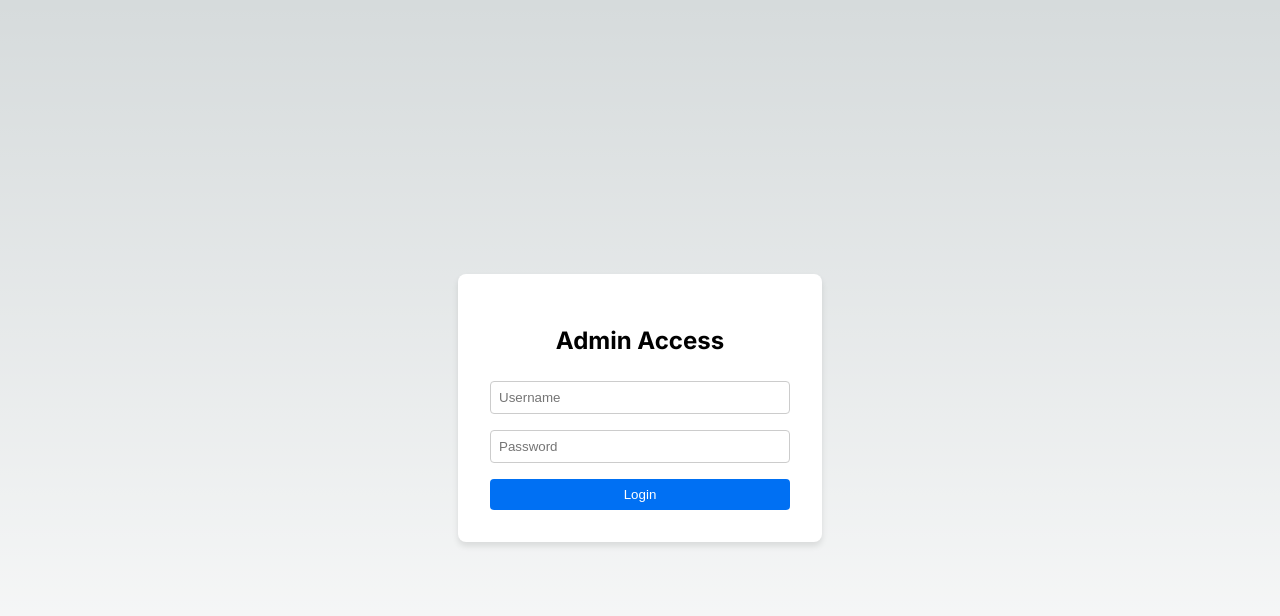
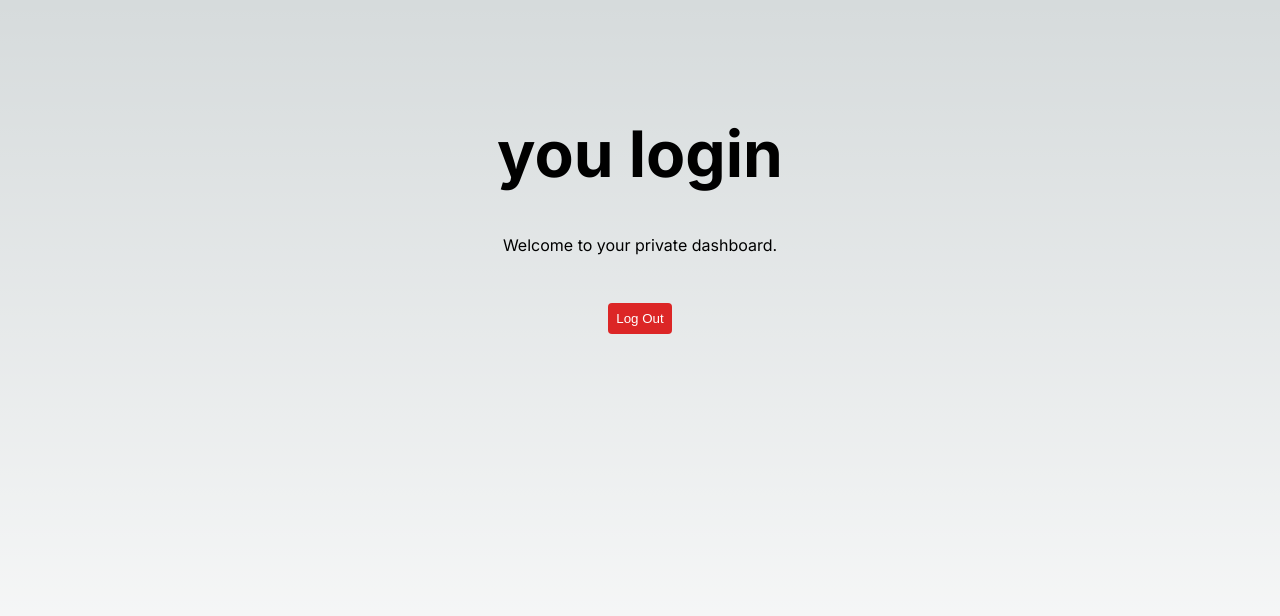
Before and after one commit to InfectiousAlpha/PhysicsWithIsmail, a Next.js app: page / in a window 1280 px wide. Shown: the top 616 px of the page. Built offline with nearby package versions, Linux system fonts and the light colour scheme.

Commit message:
Update page.jsx
misedit

```diff
--- a/app/page.jsx
+++ b/app/page.jsx
@@ -1,54 +1,20 @@
-'use client';
+'use client'; // This is required for buttons to work
 
-import { useState } from 'react';
-import { signIn } from 'next-auth/react';
-import { useRouter } from 'next/navigation';
+import { signOut } from "next-auth/react";
 
-export default function LoginPage() {
-  const [username, setUsername] = useState('');
-  const [password, setPassword] = useState('');
-  const [error, setError] = useState('');
-  const router = useRouter();
+export default function Home() {
+  return (
+    <div className="content-container">
+      <h1 style={{fontSize: '4rem', fontWeight: 'bold'}}>you login</h1>
+      <p style={{marginTop: '20px'}}>Welcome to your private dashboard.</p>
 
-  const handleSubmit = async (e) => {
-    e.preventDefault();
-
-    // Attempt to sign in
-    const result = await signIn('credentials', {
-      username,
-      password,
-      redirect: false,
-    });
-
-    if (result.error) {
-      setError('Invalid credentials');
-    } else {
-      router.push('/'); // Redirect to home on success
-      router.refresh();
-    }
-  };
-
-  return (
-    <div className="login-container">
-      <form onSubmit={handleSubmit} className="login-form">
-        <h2 style={{textAlign: 'center', marginBottom: '10px'}}>Admin Access</h2>
-        <input
-          type="text"
-          placeholder="Username"
-          value={username}
-          onChange={(e) => setUsername(e.target.value)}
-          className="input-field"
-        />
-        <input
-          type="password"
-          placeholder="Password"
-          value={password}
-          onChange={(e) => setPassword(e.target.value)}
-          className="input-field"
-        />
-        <button type="submit" className="submit-btn">Login</button>
-        {error && <p style={{color: 'red', textAlign: 'center'}}>{error}</p>}
-      </form>
+      <button
+        onClick={() => signOut({ callbackUrl: '/login' })}
+        className="submit-btn"
+        style={{marginTop: '2rem', backgroundColor: '#dc2626'}} // Red color for logout
+      >
+        Log Out
+      </button>
     </div>
   );
 }
```
